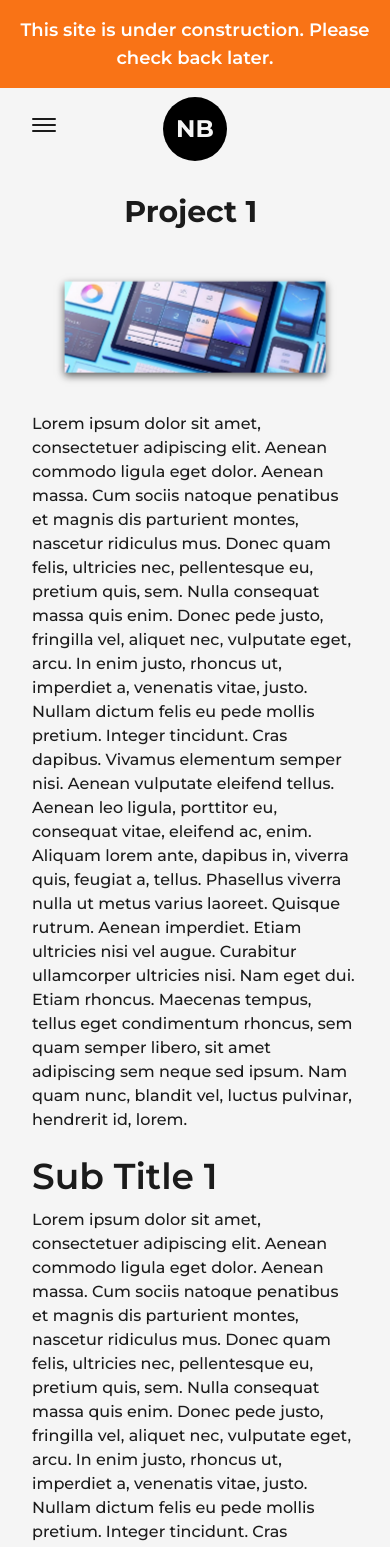
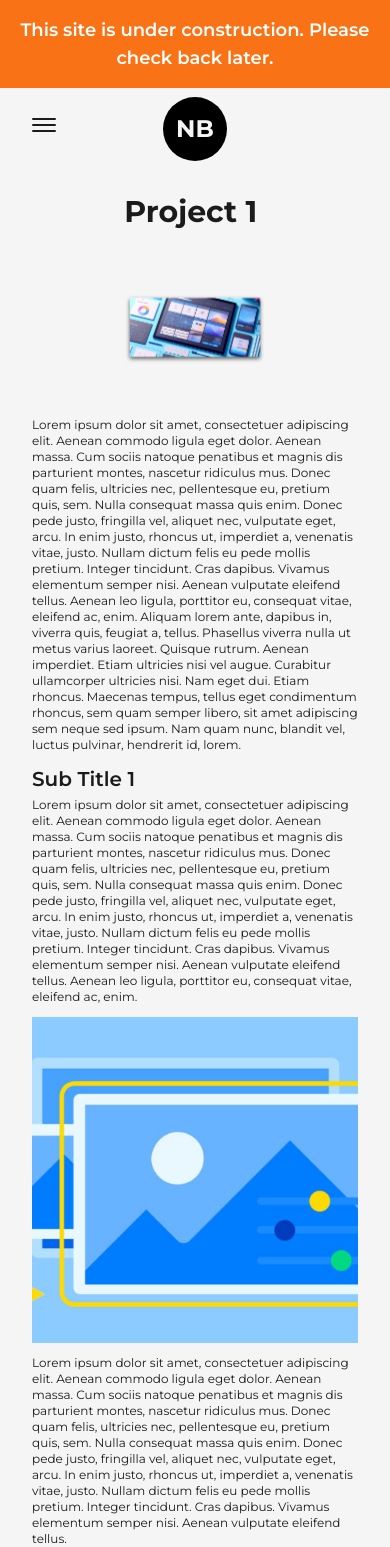
Before and after one commit to natalia-belei/natalia-belei.github.io, a Next.js app in the folder reactportfolio/: page /projects/1 in a window 390 px wide. Shown: the top 1547 px of the page. Built offline with nearby package versions, Linux system fonts and the light colour scheme.

Commit message:
Enhance projects ContentRenderer and animations Enhance responsiveness of a project details page

```diff
--- a/reactportfolio/src/components/ContentRenderer.js
+++ b/reactportfolio/src/components/ContentRenderer.js
@@ -1,36 +1,73 @@
 import PropTypes from 'prop-types';
 import { CONTENT_TYPE } from "../../data-config/projects";
+import Image from 'next/image';
+import { useInView, motion } from 'framer-motion';
+import { useRef } from 'react';
 
-const renderParagraph = (content, index) => <p key={index} className='my-3 font-medium text-dark'>{content}</p>;
+const renderParagraph = (content, index, inView, ref) => (
+    <motion.p
+        ref={ref}
+        key={index}
+        initial={{ y: 250, opacity: 0 }}
+        animate={{ y: inView ? 0 : 500, opacity: inView ? 1 : 0 }}
+        transition={{ duration: 0.8, ease: "circOut" }}
+        className='my-3 font-medium text-dark text-base
+            md:my-2 sm:my-1 md:font-normal sm:text-sm xs:text-xs'
+    >
+        {content}
+    </motion.p>
+);
 
-const renderSubTitle = (content, index) => <h2 key={index} className='w-full font-semibold capitalize text-left text-4xl text-dark mt-3'>{content}</h2>;
+const renderSubTitle = (content, index, inView, ref) => (
+    <motion.h2
+        ref={ref}
+        key={index}
+        initial={{ y: 250, opacity: 0 }}
+        animate={{ y: inView ? 0 : 500, opacity: inView ? 1 : 0 }}
+        transition={{ duration: 0.8, ease: "circOut" }}
+        className='w-full font-semibold capitalize text-left text-dark text-4xl mt-4
+            lg:text-3xl md:text-2xl md:mt-3 sm:text-xl sm:mt-2'
+    >
+        {content}
+    </motion.h2>
+);
 
-const renderImage = (content, index) => <img key={index} src={content} alt="" className="my-3" />;
+const renderImage = (content, index, inView, ref) => (
+    <motion.div
+        ref={ref}
+        key={index}
+        initial={{ y: 250, opacity: 0 }}
+        animate={{ y: inView ? 0 : 500, opacity: inView ? 1 : 0 }}
+        transition={{ duration: 0.8, ease: "circOut" }}
+        className='relative w-full pt-[100%] my-3
+            md:my-2'
+    >
+        <Image src={content} alt="" fill="responsive" style={{ objectFit: 'cover' }} />
+    </motion.div>
+);
 
-const ContentRenderer = ({ contentArr }) => {
-    return (
-        <>
-            {contentArr.map((item, index) => {
-                switch (item.type) {
+const ContentRenderer = ({ data }) => {
+    const ref = useRef(null);
+    const inView = useInView(ref, { once: true });
+
+    switch (data.type) {
         case CONTENT_TYPE.paragraph:
-                        return renderParagraph(item.content, index);
+            return renderParagraph(data.content, data.id, inView, ref);
         case CONTENT_TYPE.subTitle:
-                        return renderSubTitle(item.content, index);
+            return renderSubTitle(data.content, data.id, inView, ref);
         case CONTENT_TYPE.image:
-                        return renderImage(item.content, index);
+            return renderImage(data.content, data.id, inView, ref);
         default:
             return null;
     }
-            })}
-        </>
-    );
-}
+};
 
 ContentRenderer.propTypes = {
-    contentArr: PropTypes.arrayOf(PropTypes.shape({
+    data: PropTypes.shape({
         type: PropTypes.string.isRequired,
         content: PropTypes.string.isRequired,
-    })).isRequired,
+        id: PropTypes.number.isRequired,
+    }).isRequired,
 };
 
 export default ContentRenderer;
--- a/reactportfolio/src/pages/about.js
+++ b/reactportfolio/src/pages/about.js
@@ -30,7 +30,7 @@ const about = () => {
                 <meta name="description" content={aboutPageConfig.meta.description} />
             </Head>
             <main className='flex w-full flex-col items-center justify-center'>
-                <Layout className='pt-16'>
+                <Layout className='pt-16 sm:pt-8'>
                     <AnimatedText text={aboutPageConfig.mainTitle} className='mb-16 md:mb-8 sm:mb-6' />
 
                     <div className='grid w-full grid-cols-8 gap-16 sm:gap-8'>
--- a/reactportfolio/src/pages/projects/[id].js
+++ b/reactportfolio/src/pages/projects/[id].js
@@ -13,7 +13,7 @@ export default function Project() {
     const { id } = router.query;
 
     const { scrollYProgress } = useScroll();
-    const scale = useTransform(scrollYProgress, [0, 1], [1, 0.8]);
+    const scale = useTransform(scrollYProgress, [0, 1], [1, 0.4]);
 
     if (router.isFallback) {
         return <div>Loading...</div>;
@@ -29,19 +29,21 @@ export default function Project() {
                     <meta name="description" content={`${(project.shortDescription).substring(0, 160)}`} />
                 </Head>
                 <main className='w-full flex items-center justify-center'>
-                    <Layout className="pt-16">
-                        <article className='w-full flex flex-col items-center justify-center'>
-                            <AnimatedText text={project.title} className='mb-10' />
+                    <Layout className="pt-16 sm:pt-8">
+                        <article className='w-full flex flex-col items-center justify-center md:items-start'>
+                            <AnimatedText text={project.title} className='mb-16 md:mb-8 sm:mb-6 md:text-lg lg:text-xl' />
 
-                            <motion.div className="relative w-full h-auto pb-[35%] mb-4" style={{ scale }}>
+                            <motion.div className="relative w-full h-auto pb-[35%] mb-8
+                                md:pb-[45%] md:mb-6 sm:mb-4 xs:mb-3" style={{ scale }}>
                                 <Image src={project.image} alt={project.title} fill="responsive"
                                     style={{ objectFit: 'cover', boxShadow: '0px 4px 10px rgba(0, 0, 0, 0.65)' }}
                                     priority={true}
                                     sizes='(max-width: 768px) 100vw, (max-width: 1200px) 50vw, 50vw'
                                 />
                             </motion.div>
-
-                            <ContentRenderer contentArr={project.detailsPage} />
+                            {project.detailsPage.map((item, index) => (
+                                <ContentRenderer key={index} data={item} />
+                            ))}
                         </article>
                     </Layout>
                 </main>
```
Lines whose indentation alone changed are shown as unchanged.
